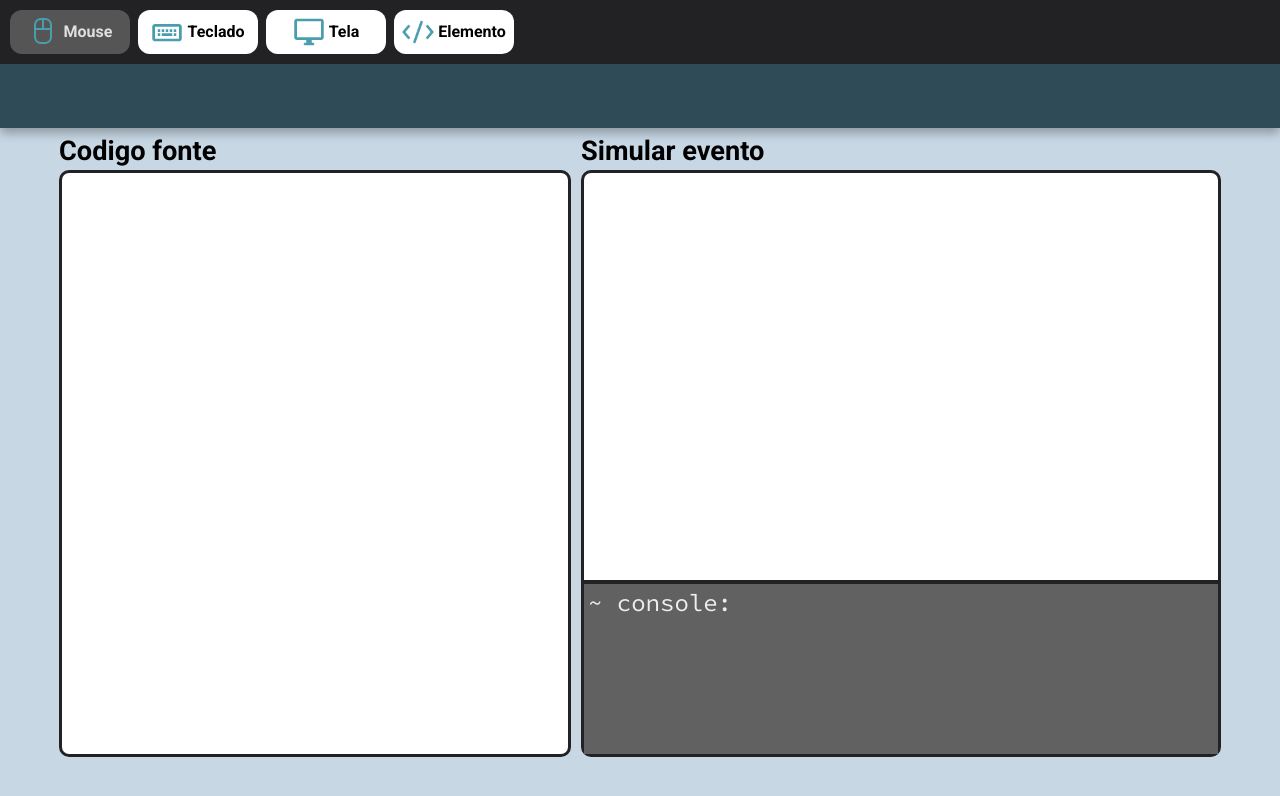
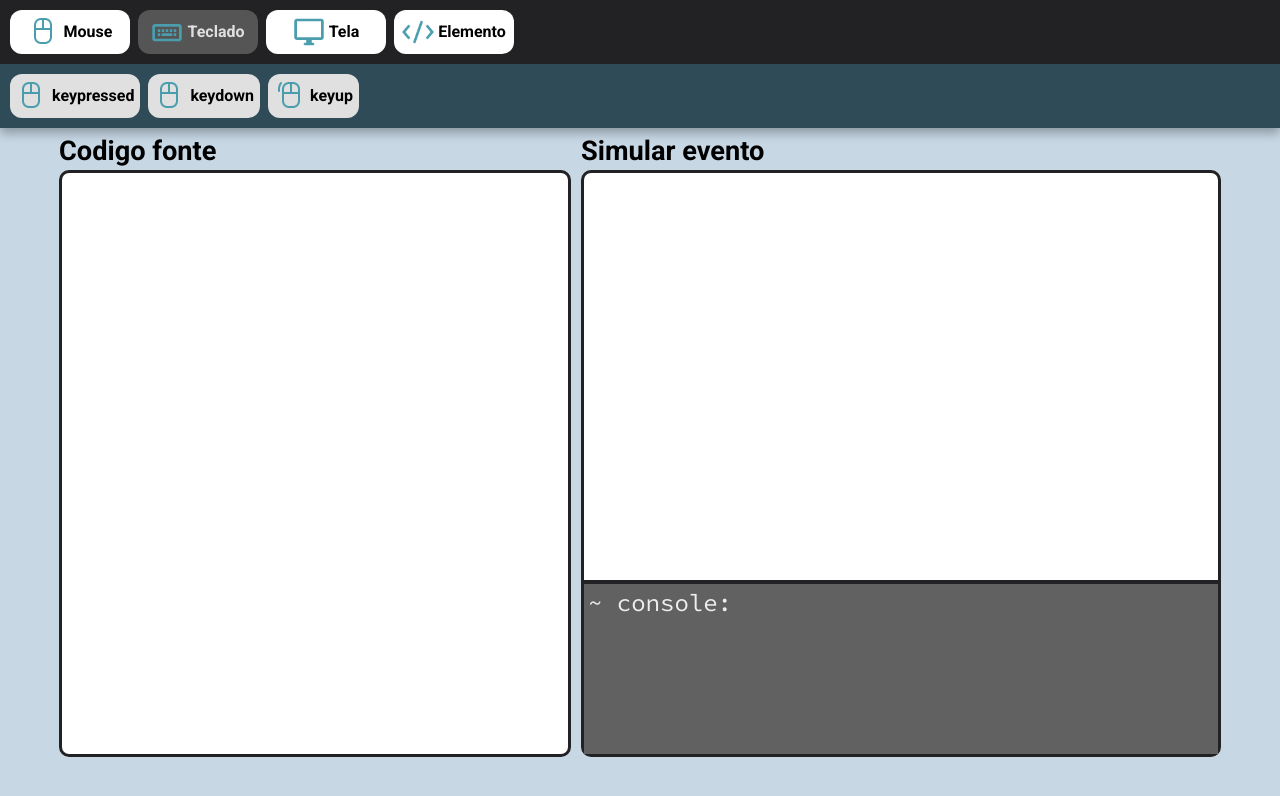
Before and after one commit to WillianBL99/POC_Event_Listener, a plain HTML site: page index.html in a window 1280 px wide. Both pictures are taken after a click on the button "Teclado". Drawn offline with Linux system fonts and the light colour scheme.

Commit message:
Implementará efeito nos botoes

```diff
--- a/index.html
+++ b/index.html
@@ -18,7 +18,7 @@
 <body>
     <header>
         <nav>
-            <button class="main-btn-click" id="mouse"><img src="./img/mouse.png" alt="botão">Mouse</button>
+            <button id="mouse"><img src="./img/mouse.png" alt="botão">Mouse</button>
             <button id="keyboard"><img src="./img/keyboard.png" alt="botão">Teclado</button>
             <button id="screen"><img src="./img/screen.png" alt="botão">Tela</button>
             <button id="element"><img src="./img/taghtml.png" alt="botão">Elemento</button>
--- a/script/main.js
+++ b/script/main.js
@@ -24,7 +24,27 @@ const comands = {
         conteiner_div: `<button>Clique com o botão direito</button>`,
         section: '',
         msg: 'Foi clicado o botão direito do mouse'
-    }
+    },
+    // keyboard
+    keypressed: {
+        img: './img/img_code/click.png',
+        conteiner_div: `<button>Clique com o botão direito</button>`,
+        section: '',
+        msg: 'Foi clicado o botão direito do mouse'
+    },
+    keydown: {
+        img: './img/img_code/click.png',
+        conteiner_div: `<button>Clique com o botão direito</button>`,
+        section: '',
+        msg: 'Foi clicado o botão direito do mouse'
+    },
+    keyup: {
+        img: './img/img_code/click.png',
+        conteiner_div: `<button>Clique com o botão direito</button>`,
+        section: '',
+        msg: 'Foi clicado o botão direito do mouse'
+    },
+    //screen
 }
 
 const listOfOptions = {
@@ -33,6 +53,17 @@ const listOfOptions = {
         click: {icon: 'leftclickmouse'},
         dblclick: {icon: 'leftclickmouse'},
         contextmenu: {icon: 'rightclickmouse'}
+    },
+    keyboard: {
+        keypressed: {icon: 'mouse'},
+        keydown: {icon: 'mouse'},
+        keyup: {icon: 'leftclickmouse'},
+    },
+    screen: {
+        fullscreenchange: {icon: 'mouse'}
+    },
+    element: {
+
     }
 }
 
@@ -41,21 +72,26 @@ addEvents(buttons);
 
 /* Main logic */
 
-function assembleSubButtons(mainButton){
+function assembleSubButtons(category){
     const secondNavArea = document.querySelector('header nav:last-child');
     secondNavArea.innerHTML = '';
-    const listOfOptionsBtnMain = listOfOptions[mainButton];
 
-    for(const option in listOfOptionsBtnMain){
-        secondNavArea.innerHTML += `
-            <button id="${option}">
-                <img src="./img/${listOfOptionsBtnMain[option].icon}.png" alt="botão"></img>
-                ${option}
-            </button>`;
+    for(const option in listOfOptions[category]){
+        secondNavArea.innerHTML += button(category, option);
     }
 
     const subOptios = [...secondNavArea.querySelectorAll('button')];
     addEvents(subOptios);
+
+    focusButton(category);
+}
+
+function button(category, option){
+    return `
+    <button id="${option}">
+        <img onclick="" src="./img/${listOfOptions[category][option].icon}.png" alt="botão"></img>
+        ${option}
+    </button>`;
 }
 
 function subButtons(btnClickedId){
@@ -78,18 +114,26 @@ function makeScreen(obj){
     upDateElements();
 }
 
+function focusButton(id){
+    const button = document.querySelector('.main-btn-click');
+    if(button){
+        button.classList.remove('main-btn-click');
+    }
+    const buttonFocus = document.querySelector(`#${id}`);
+    buttonFocus.classList.add('main-btn-click');
+}
 
 /* Eventos */
 
 function upDateElements(){
     const button = document.querySelector('.dir .conteiner button');
-    button.addEventListener(currentEvent, simulateEvent, false);
+    button.addEventListener(currentEvent, simulateEvent, true);
 }
 
 function addEvents(elements){
     for (const index in elements) {
         const button = elements[index];
-        button.addEventListener('click', eventsListener);
+        button.addEventListener('click', eventsListener, true);
     }
 }
 
```
Also changed, not shown: img/img_code/click.png.
